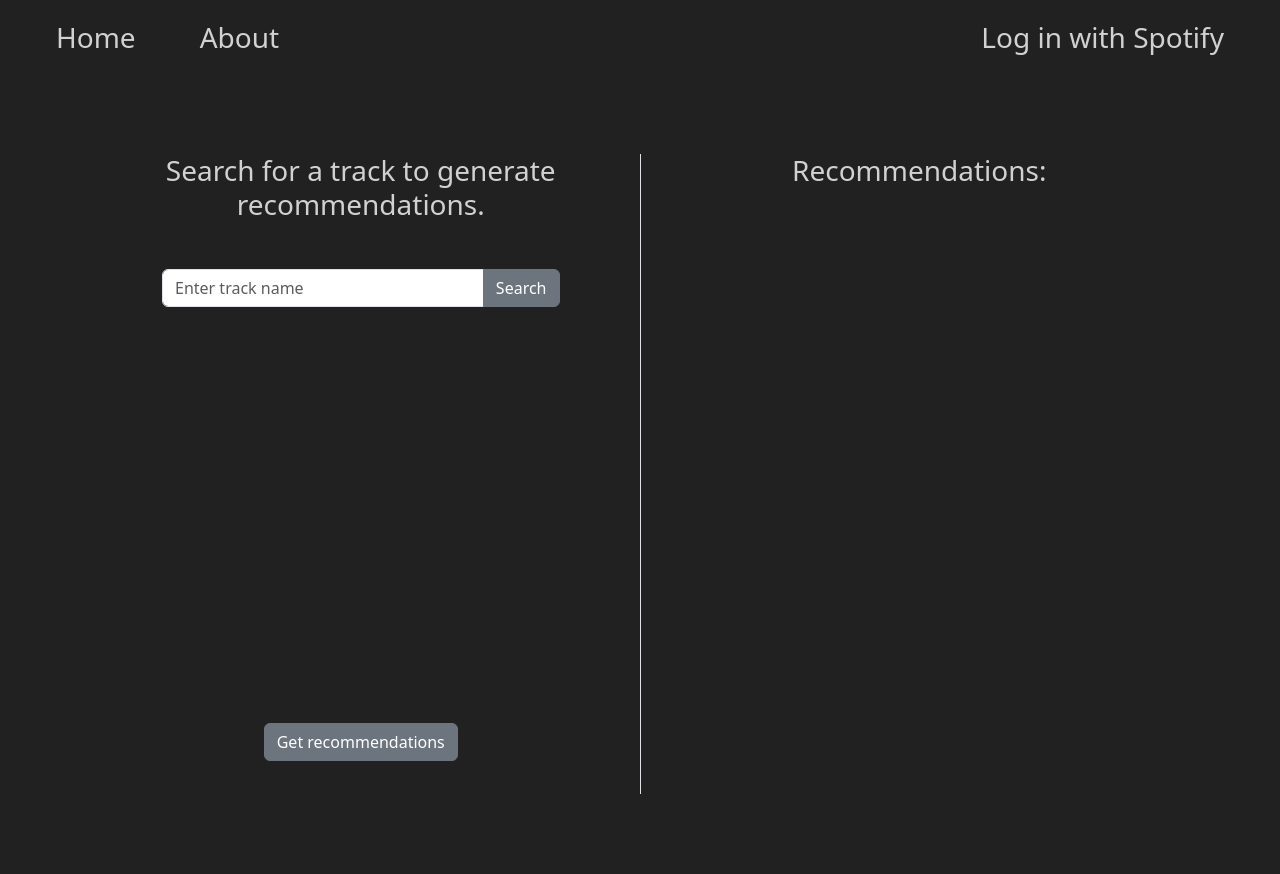
After one commit to carsonmdd/Zot-Music, a Flask app: template website/templates/recommendations.html in a window 1280 px wide. The commit adds this page. Run offline with Flask 3, Linux system fonts and the light colour scheme; the template is opened without the code that fills it, so the values that code supplies are empty; parts of the project's set-up code (start-up, migrations or seed data) failed here and were passed over.

Commit message:
refactor; create rec page

```diff
--- a/data_collection/__init__.py
+++ /dev/null
@@ -1 +0,0 @@
-# data_collection __init__.py
--- a/database.py
+++ b/database.py
@@ -87,3 +87,8 @@ def get_all():
     conn.close()
 
     return items
+
+if __name__ == '__main__':
+    items = get_all()
+    for item in items:
+        print(item)
--- a/data_collection/fetch_tracks.py
+++ b/fetch_tracks.py
@@ -34,7 +34,7 @@ class TrackFetcher:
 
     def _fetch_new_releases(self):
         '''
-        Returns list of dicts of track_data
+        Returns list of dicts of tracks_data
         '''
         self._check_access_token()
         tracks_data = []
@@ -62,10 +62,11 @@ class TrackFetcher:
             ids_string = ','.join(ids_list)
             params = {'ids': ids_string}
             response = self._get(f'/audio-features', params)
+
             batch_data = response['audio_features']
-
             for e in batch_data:
                 e.update(tracks_metadata[e['id']])
+
             tracks_data.extend(batch_data)
 
         return tracks_data
--- a/recommendations/recommender.py
+++ /dev/null
@@ -1,5 +0,0 @@
-import database as db
-
-class Recommender:
-    def __init__(self):
-        return
--- a/website/static/css/styles.css
+++ b/website/static/css/styles.css
@@ -23,9 +23,13 @@ body {
     margin-top: 15vh;
 }
 
-.merge-row {
-    height: 50vh;
+.custom-row {
     margin-top: 10vh;
+    margin-bottom: 10vh;
+}
+
+.custom-col {
+    height: 40rem;
 }
 
 .col-padding {
@@ -38,8 +42,8 @@ body {
     padding-right: 8rem;
 }
 
-.scrollable-list-group {
-    max-height: 20rem;
-    min-height: 20rem;
+.custom-list-group {
+    height: 20rem;
     overflow-y: auto;
+
 }
--- a/website/templates/base.html
+++ b/website/templates/base.html
@@ -26,7 +26,7 @@
                     <a class="nav-link" href="{{ url_for('views.merge') }}">Merge Playlists</a>
                 </li>
                 <li class="nav-item">
-                    <a class="nav-link" href="{{ url_for('views.recommend') }}">Recommendations</a>
+                    <a class="nav-link" href="{{ url_for('views.recommendations') }}">Recommendations</a>
                 </li>
             </ul>
             <ul class="navbar-nav ms-auto pe-5">
--- /dev/null
+++ b/website/templates/recommendations.html
@@ -0,0 +1,36 @@
+{% extends "base.html" %}
+
+{% block title %}Merge{% endblock %}
+
+{% block content %}
+<div class="container-fluid text-center">
+    <div class="row custom-row">
+        <!-- LEFT SIDE -->
+        <div class="col col-padding align-self-center border-end custom-col">
+            <h3 class="mb-5">Search for a track to generate recommendations.</h3>
+            <form action="/recommendations" method="POST">
+                <div class="input-group mb-5">
+                    <input class="form-control" type="text" name="search-query" placeholder="Enter track name" required>
+                    <button class="btn btn-secondary" type="submit">Search</button>
+                </div>
+            </form>
+            <form action="/recommendations" method="POST">
+                <ul class="list-group px-5 custom-list-group mb-5">
+                    {% for track in search_tracks %}
+                        <li class="list-group-item">
+                            <input class="form-check-input me-1" type="radio" name="selected-track" value="{{ track['id'] }}" id="track-{{ loop.index }}" required>
+                            <label class="form-check-label" for="track-{{ loop.index }}">{{ track['name'] }} by {{ track['artists'] }}</label>
+                        </li>
+                    {% endfor %}
+                </ul>
+                <button class="btn btn-secondary" type="submit">Get recommendations</button>
+            </form>
+        </div>
+        <!-- RIGHT SIDE -->
+        <div class="col col-padding align-self-center custom-col">
+            <h3 class="mb-5">Recommendations:</h3>
+            <ul class="list-group px-5 custom-list-group"></ul>
+        </div>
+    </div>
+</div>
+{% endblock %}
```
Also changed, not shown: recommender.py (added, +8 -0 lines), website/templates/merge.html (+7 -7 lines), website/templates/recommend.html (deleted, +0 -9 lines), website/views.py (+35 -4 lines), recommendations/__init__.py (deleted).
